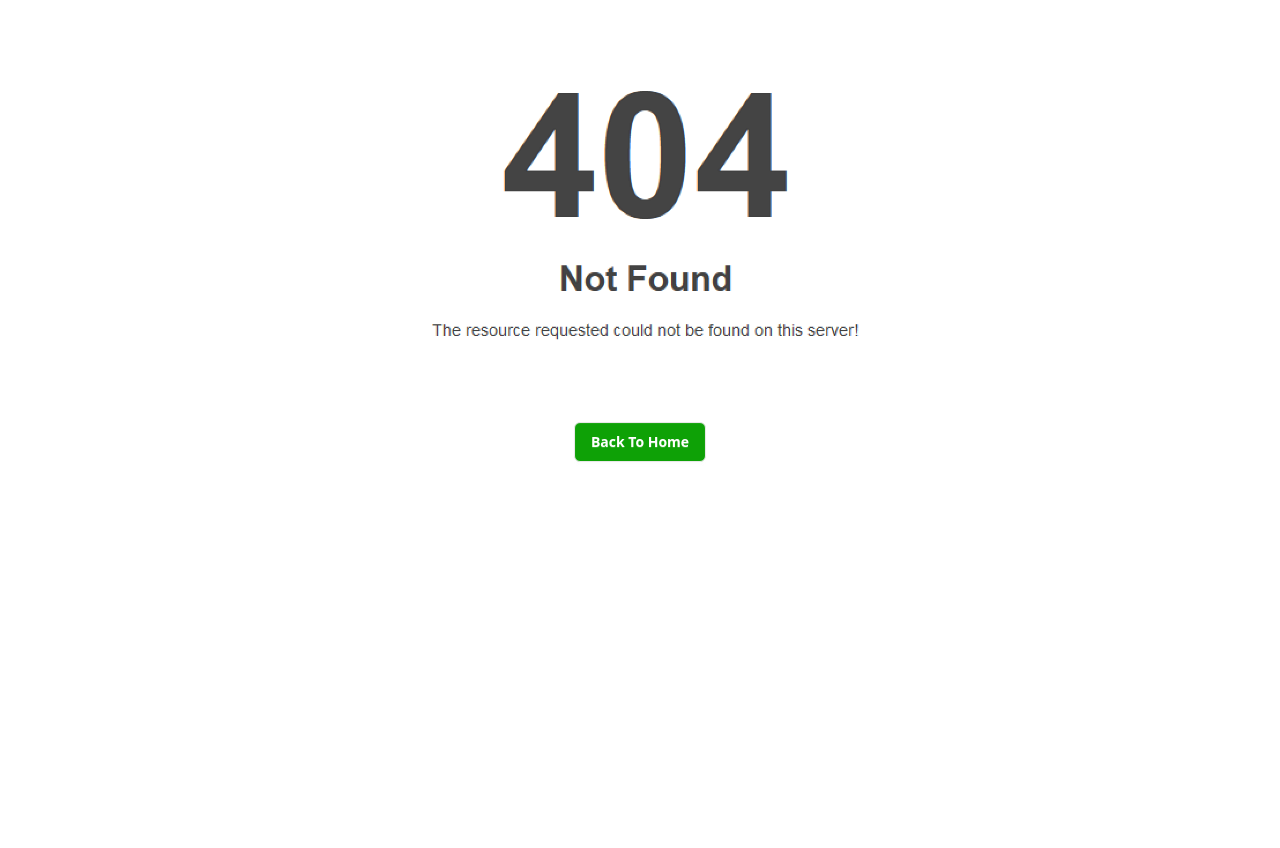
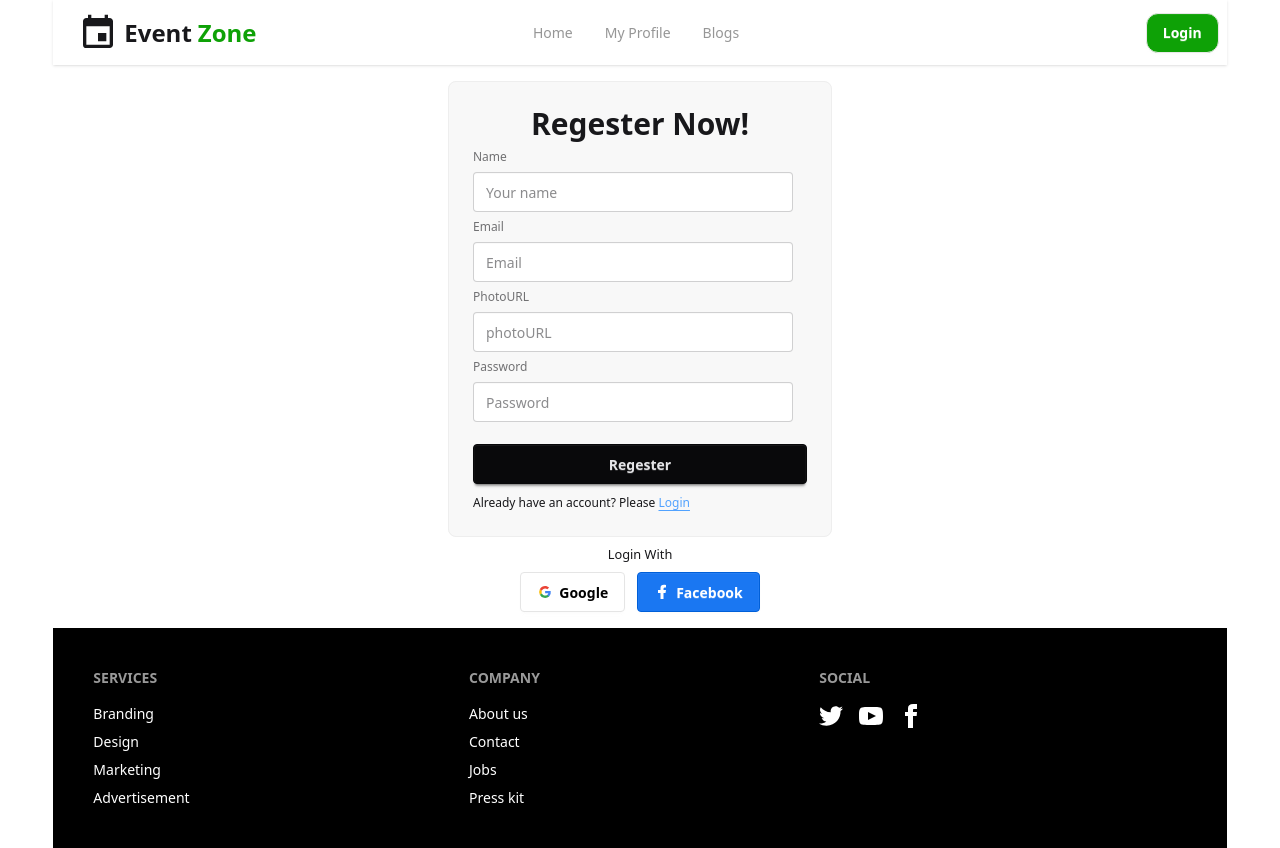
Before and after one commit to Deepto41/Event_Zone-A-Local-Event-Discovery-Platform, a React (Vite) app: page /Regester in a window 1280 px wide. Before the commit this address had no page. Before the commit the page ends 800 px from the top, so only its background shows below. Built offline with nearby package versions, Linux system fonts and the light colour scheme.

Commit message:
added regester section

```diff
--- /dev/null
+++ b/src/Login/Login.css
@@ -0,0 +1,4 @@
+ form a {
+    text-decoration: underline;
+    text-underline-offset: 3px;
+}
--- a/src/Login/Login.jsx
+++ b/src/Login/Login.jsx
@@ -1,21 +1,94 @@
 import React from "react";
+import { Link } from "react-router";
+import './Login.css'
 
 const Login = () => {
   return (
-    <div className="max-w-sm mx-auto">
-      <form >
-        <fieldset className=" bg-base-200 border-base-300 rounded-box w-xs border p-4">
-          <legend className="">Login</legend>
-
+    <div className="max-w-sm mx-auto mt-4 mb-4">
+      <form>
+        {/* Email field */}
+        <fieldset className="fieldset bg-base-200 border-base-300 rounded-box w-sm border p-6">
+          <h2 className="text-3xl font-bold text-center">Login Now!</h2>
           <label className="label">Email</label>
           <input type="email" className="input" placeholder="Email" />
 
+          {/* password field */}
           <label className="label">Password</label>
-          <input type="password" className="input" placeholder="Password" />
+          <label className="input validator">
+            <input
+              type="password"
+              required
+              placeholder="Password"
+              minlength="8"
+              pattern="(?=.*\d)(?=.*[a-z])(?=.*[A-Z]).{8,}"
+              title="Must be more than 8 characters, including number, lowercase letter, uppercase letter"
+            />
+          </label>
+          <p className="validator-hint hidden">
+            Must be more than 8 characters, including
+            <br />
+            At least one number <br />
+            At least one lowercase letter <br />
+            At least one uppercase letter
+          </p>
+          <p>Forget Password?</p>
 
-          <button className="btn btn-neutral mt-4">Login</button>
+          <button className="btn btn-neutral mt-4 mb-1">Login</button>
+          <p>New to this site? Please  <Link className="text-blue-400" to='/regester'>Regester</Link> </p>
         </fieldset>
       </form>
+      <small className="text-center flex justify-center items-center text-md mt-2">
+        Login With
+      </small>
+
+      <div className="flex gap-3 mt-2 justify-center items-center">
+        <button className="btn bg-white text-black border-[#e5e5e5]">
+          <svg
+            aria-label="Google logo"
+            width="16"
+            height="16"
+            xmlns="http://www.w3.org/2000/svg"
+            viewBox="0 0 512 512"
+          >
+            <g>
+              <path d="m0 0H512V512H0" fill="#fff"></path>
+              <path
+                fill="#34a853"
+                d="M153 292c30 82 118 95 171 60h62v48A192 192 0 0190 341"
+              ></path>
+              <path
+                fill="#4285f4"
+                d="m386 400a140 175 0 0053-179H260v74h102q-7 37-38 57"
+              ></path>
+              <path
+                fill="#fbbc02"
+                d="m90 341a208 200 0 010-171l63 49q-12 37 0 73"
+              ></path>
+              <path
+                fill="#ea4335"
+                d="m153 219c22-69 116-109 179-50l55-54c-78-75-230-72-297 55"
+              ></path>
+            </g>
+          </svg>
+          Google
+        </button>
+
+        <button className="btn bg-[#1A77F2] text-white border-[#005fd8]">
+          <svg
+            aria-label="Facebook logo"
+            width="16"
+            height="16"
+            xmlns="http://www.w3.org/2000/svg"
+            viewBox="0 0 32 32"
+          >
+            <path
+              fill="white"
+              d="M8 12h5V8c0-6 4-7 11-6v5c-4 0-5 0-5 3v2h5l-1 6h-4v12h-6V18H8z"
+            ></path>
+          </svg>
+          Facebook
+        </button>
+      </div>
     </div>
   );
 };
--- /dev/null
+++ b/src/Regester/Regester.css
@@ -0,0 +1,4 @@
+form a {
+    text-decoration: underline;
+    text-underline-offset: 3px;
+}
--- /dev/null
+++ b/src/Regester/Regester.jsx
@@ -0,0 +1,102 @@
+import React from 'react';
+import { Link } from 'react-router';
+import './Regester.css'
+
+const Regester = () => {
+    return (
+        <div className="max-w-sm mx-auto mt-4 mb-4">
+        <form>
+          {/* Email field */}
+          <fieldset className="fieldset bg-base-200 border-base-300 rounded-box w-sm border p-6">
+            <h2 className="text-3xl font-bold text-center">Regester Now!</h2>
+
+            <label className="label">Name</label>
+            <input type="text" className="input" placeholder="Your name" />
+
+            <label className="label">Email</label>
+            <input type="email" className="input" placeholder="Email" />
+            <label className="label">PhotoURL </label>
+            <input type="text" className="input" placeholder="photoURL" />
+
+            {/* password field */}
+            <label className="label">Password</label>
+            <label className="input validator">
+              <input
+                type="password"
+                required
+                placeholder="Password"
+                minlength="8"
+                pattern="(?=.*\d)(?=.*[a-z])(?=.*[A-Z]).{8,}"
+                title="Must be more than 8 characters, including number, lowercase letter, uppercase letter"
+              />
+            </label>
+            <p className="validator-hint hidden">
+              Must be more than 8 characters, including
+              <br />
+              At least one number <br />
+              At least one lowercase letter <br />
+              At least one uppercase letter
+            </p>
+
+
+            <button className="btn btn-neutral mt-4 mb-1">Regester</button>
+            <p>Already have an account? Please <Link className='text-blue-400' to='/login'>Login</Link></p>
+          </fieldset>
+        </form>
+        <small className="text-center flex justify-center items-center text-md mt-2">
+          Login With
+        </small>
+
+        <div className="flex gap-3 mt-2 justify-center items-center">
+          <button className="btn bg-white text-black border-[#e5e5e5]">
+            <svg
+              aria-label="Google logo"
+              width="16"
+              height="16"
+              xmlns="http://www.w3.org/2000/svg"
+              viewBox="0 0 512 512"
+            >
+              <g>
+                <path d="m0 0H512V512H0" fill="#fff"></path>
+                <path
+                  fill="#34a853"
+                  d="M153 292c30 82 118 95 171 60h62v48A192 192 0 0190 341"
+                ></path>
+                <path
+                  fill="#4285f4"
+                  d="m386 400a140 175 0 0053-179H260v74h102q-7 37-38 57"
+                ></path>
+                <path
+                  fill="#fbbc02"
+                  d="m90 341a208 200 0 010-171l63 49q-12 37 0 73"
+                ></path>
+                <path
+                  fill="#ea4335"
+                  d="m153 219c22-69 116-109 179-50l55-54c-78-75-230-72-297 55"
+                ></path>
+              </g>
+            </svg>
+            Google
+          </button>
+
+          <button className="btn bg-[#1A77F2] text-white border-[#005fd8]">
+            <svg
+              aria-label="Facebook logo"
+              width="16"
+              height="16"
+              xmlns="http://www.w3.org/2000/svg"
+              viewBox="0 0 32 32"
+            >
+              <path
+                fill="white"
+                d="M8 12h5V8c0-6 4-7 11-6v5c-4 0-5 0-5 3v2h5l-1 6h-4v12h-6V18H8z"
+              ></path>
+            </svg>
+            Facebook
+          </button>
+        </div>
+      </div>
+    );
+};
+
+export default Regester;
--- a/src/Routes/Routes.jsx
+++ b/src/Routes/Routes.jsx
@@ -5,6 +5,8 @@ import Errorelement from "../Errorelement/Errorelement";
 import Blogs from "../Blogs/Blogs";
 import Profile from "../Profile/Profile";
 import Login from "../Login/Login";
+import Regester from "../Regester/Regester";
+
 
 
 export const router = createBrowserRouter([
@@ -29,6 +31,10 @@ export const router = createBrowserRouter([
       {
         path:"login",
         Component:Login,
+      } ,
+      {
+        path:"Regester",
+        Component: Regester,
       }
     ],
   },
```
